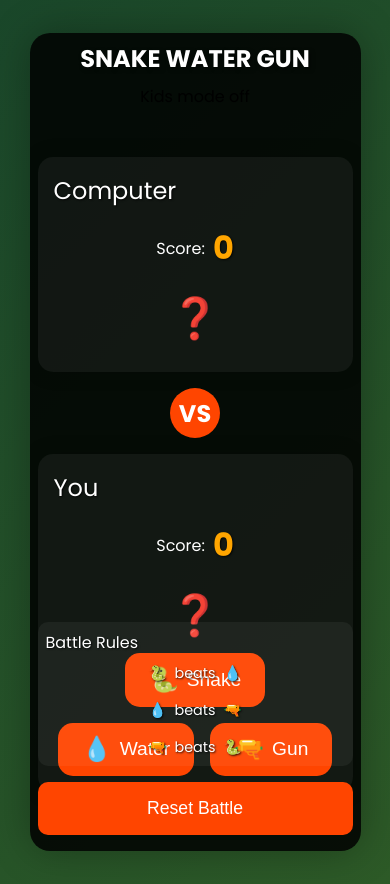
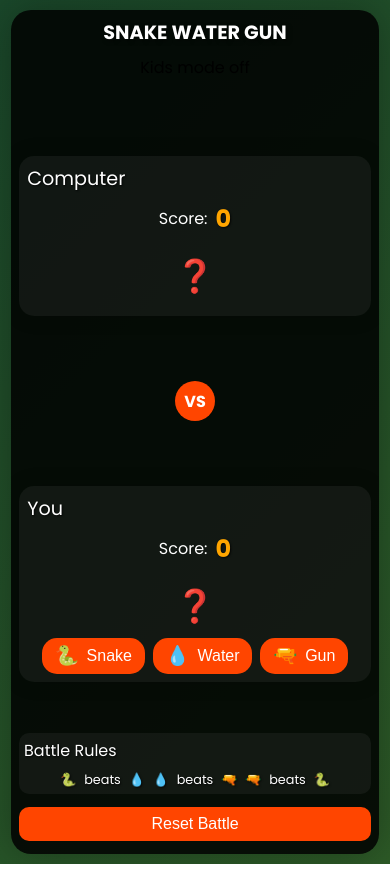
Before and after one commit to PyCoach/SnakeWaterGun, a plain HTML site: page index.html in a window 390 px wide. Drawn offline with Linux system fonts and the light colour scheme.

Commit message:
optimused for mobile screens

```diff
--- a/style.css
+++ b/style.css
@@ -233,50 +233,123 @@ body {
 }
 
 @media (max-width: 768px) {
-    .battle-arena {
-        grid-template-columns: 1fr;
-    }
-
-    .vs-circle {
-        margin: 1rem auto;
-    }
-
-    .choice-btn {
-        padding: 0.8rem 1.5rem;
-    }
-
-    .rules {
-        flex-direction: column;
-        align-items: center;
-        gap: 1rem;
+    body {
+        padding: 10px;
     }
 
     .game-container {
         padding: 0.5rem;
-        height: 95vh;
+        height: 98vh;
+        width: 95%;
+    }
+
+    .header h1 {
+        font-size: clamp(1.2rem, 4vw, 2rem);
     }
 
     .battle-arena {
         grid-template-columns: 1fr;
+        gap: 0.3rem;
+    }
+
+    .computer-side, .player-side {
+        padding: 0.5rem;
+    }
+
+    .side-header {
+        font-size: 1.2rem;
+        margin-bottom: 0.5rem;
+    }
+
+    .score {
+        font-size: 1.5rem;
+    }
+
+    .choice-display {
+        font-size: 2rem;
+        min-height: 40px;
+    }
+
+    .vs-circle {
+        width: 40px;
+        height: 40px;
+        font-size: 1rem;
+        margin: 0.3rem auto;
+    }
+
+    .player-controls {
         gap: 0.5rem;
     }
 
-    .choice-display {
-        font-size: 2.5rem;
-        min-height: 50px;
+    .choice-btn {
+        padding: 0.4rem 0.8rem;
+        font-size: 1rem;
     }
 
-    .vs-circle {
-        width: 50px;
-        height: 50px;
-        margin: 0.5rem auto;
+    .btn-icon {
+        font-size: 1.2rem;
+    }
+
+    .rules-container {
+        padding: 0.3rem;
     }
 
     .rules {
-        font-size: 0.9rem;
+        font-size: 0.8rem;
+        gap: 0.5rem;
     }
 
     .flash-text {
-        font-size: 3rem;
+        font-size: 2rem;
+        padding: 0 1rem;
+    }
+
+    .loading {
+        width: 60px;
+        height: 60px;
+    }
+
+    .loading:after {
+        width: 40px;
+        height: 40px;
+        border-width: 4px;
+    }
+
+    #reset-btn {
+        padding: 0.5rem 1rem;
+        font-size: 1rem;
+        margin: 0.3rem 0;
     }
 }
+
+@media (max-height: 600px) {
+    .game-container {
+        gap: 0.3rem;
+    }
+
+    .header {
+        margin-bottom: 0.5rem;
+    }
+
+    .rules-container {
+        margin-top: 0.3rem;
+    }
+}
+
+/* Add landscape mode optimization */
+@media (max-width: 768px) and (orientation: landscape) {
+    .game-container {
+        height: auto;
+        min-height: 95vh;
+    }
+
+    .battle-arena {
+        grid-template-columns: 1fr auto 1fr;
+        gap: 0.5rem;
+    }
+
+    .rules {
+        flex-direction: row;
+        flex-wrap: wrap;
+    }
+}
```
